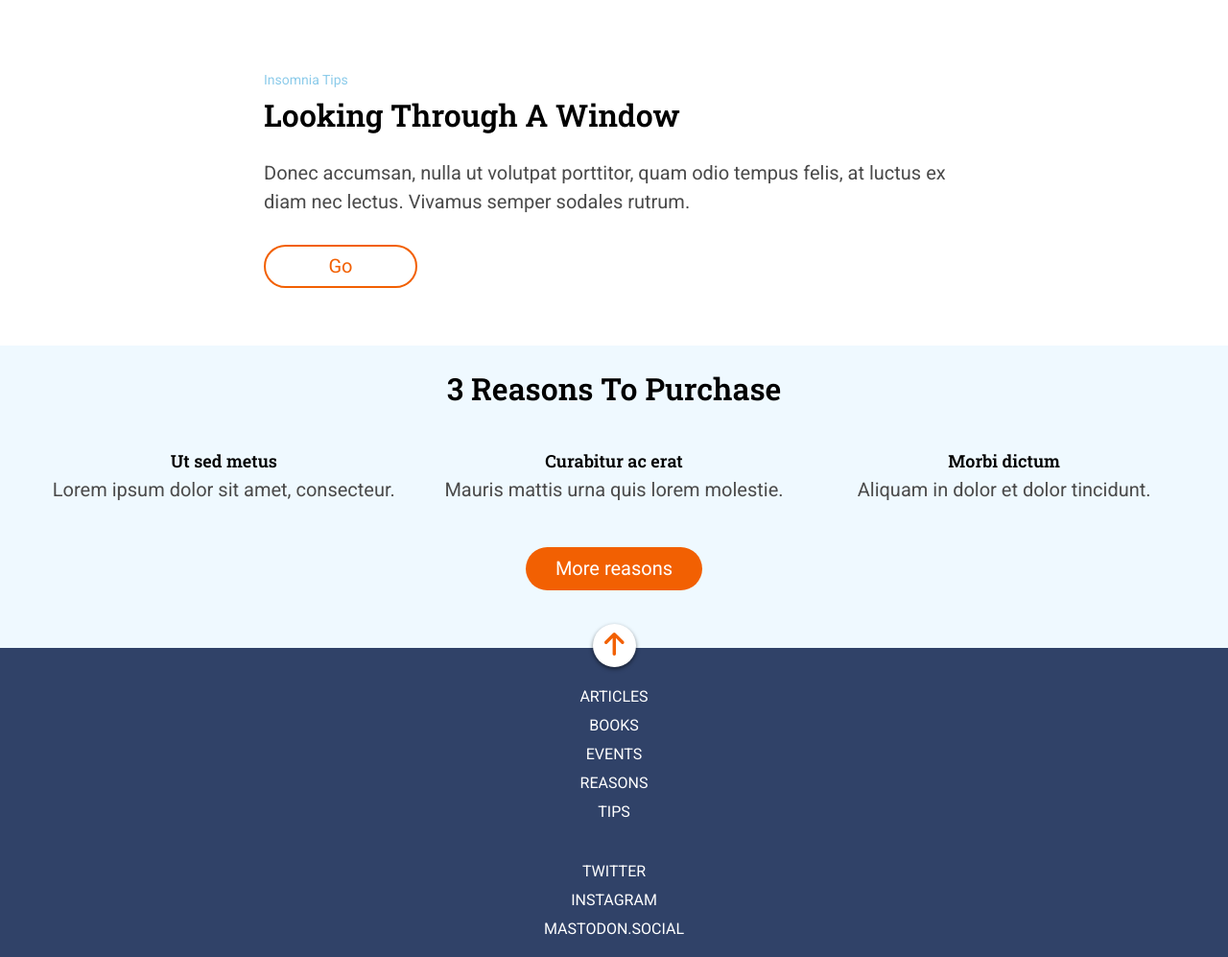
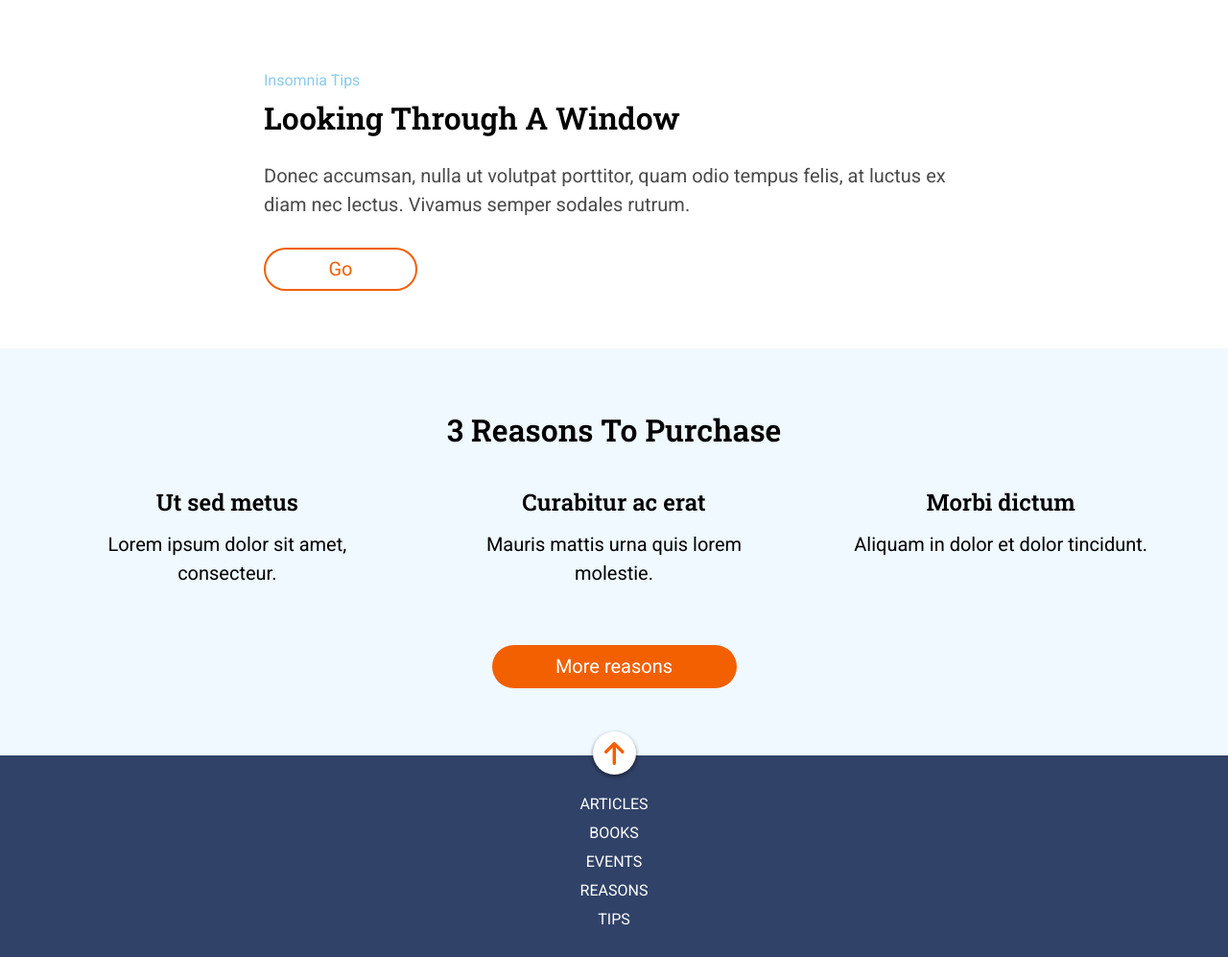
Before and after one commit to sorayav/modulo-1-evaluacion-final-sorayav, a website: page public/index.html in a window 1280 px wide. Shown: the part 800-1797 px from the top of the page at 96% size. Drawn offline with Linux system fonts and the light colour scheme.

Commit message:
Commit latest changes

```diff
--- a/_src/assets/scss/core/_variables.scss
+++ b/_src/assets/scss/core/_variables.scss
@@ -23,7 +23,8 @@ $mainContent-tb: 20px;
 $sectionTitle-mb: 24px;
 $sectionTitle-tb: 26px;
 $sectionTitle-dk: 32px;
-$smallContent: 14px;
+$smallContent-mb: 14px;
+$smallContent-pc: 16px;
 $btnSize: 20px;
 
 // Device sizes
--- a/_src/assets/scss/layouts/_footer.scss
+++ b/_src/assets/scss/layouts/_footer.scss
@@ -20,6 +20,10 @@
         align-items: center;
         position: relative;
         margin-top: -25px;
+
+        img {
+            padding-top: 25%;
+        }
     }
 
     .footer-main-menu, .footer-social-menu {
@@ -36,7 +40,7 @@
     }
 
     .footer-page-info {
-        font-size: $smallContent;
+        font-size: $smallContent-mb;
 
 
         .footer-heart {
--- a/_src/assets/scss/layouts/_main.scss
+++ b/_src/assets/scss/layouts/_main.scss
@@ -3,7 +3,7 @@
     flex-direction: column;
     justify-content: center;
 
-    p { // All constant styles in the paragraphs within the main section.
+    p { // All common styles in the paragraphs within the main section.
         font-size: $mainContent-mb;
         color: $secondaryColor;
 
@@ -40,14 +40,18 @@
 
         small { // This part is common to all articles.
             font-family: $mainFont;
-            font-size: $smallContent;
+            font-size: $smallContent-mb;
             color: $smallColor;
             display: inline-block;
             padding: 2% 0;
             text-transform: capitalize;
+
+            @include forPc {
+                font-size: $smallContent-pc;
+            }
         }
 
-        .p-content {
+        .p-article {
             margin-bottom: 0;
 
             @include forTablet {
@@ -96,16 +100,30 @@
         margin: 0;
         width: 100vw;
         background-color: $purchaseSectionBg;
-        padding: 30px 0 60px 0;
+        padding: 35px 0 60px 0;
+
+        @include forPc {
+            padding: 70px 0;
+        }
 
         .h4-main {
             font-size: $mainContent-mb;
             line-height: 30px;
             margin: 0;
+
+            @include forTablet {
+                font-size: $sectionTitle-mb;
+                padding-bottom: 14px;
+            }
         }
 
         .p-grid {
             margin: 0 0 45px 0;
+            color: $primaryColor;
+
+            @include forTablet {
+                margin: 0 0 60px 0;
+            }
         }
 
         .section-grid {
@@ -131,6 +149,7 @@
                 padding: 45px 30px 0px 30px;
                 grid-template-columns: 1fr 1fr 1fr;
                 grid-template-rows: 1fr;
+                grid-gap: 8%;
 
                 .purchase-item1 {
                     grid-column: 1/2;
@@ -146,7 +165,10 @@
                     grid-column: 3/4;
                     grid-row: 1/1;
                 }
+            }
 
+            @include forPc {
+                padding: 45px 80px 0px 80px;
             }
         }
 
@@ -173,6 +195,14 @@
                     color: $btnColor;
                     transition: background-color 0.3s linear;
                 }
+
+                @include forTablet {
+                    width: 210px;
+                }
+
+                @include forPc {
+                    width: 255px;
+                }
         }
     }
 
--- a/public/index.html
+++ b/public/index.html
@@ -36,7 +36,7 @@
 
                              <h3 class="h3-main">Looking through a window</h3>
 
-                            <p class="p-content">Donec accumsan, nulla ut volutpat porttitor, quam odio tempus felis, at
+                            <p class="p-article">Donec accumsan, nulla ut volutpat porttitor, quam odio tempus felis, at
                                 luctus ex diam nec lectus. Vivamus semper sodales rutrum.</p>
                             <button class="btn-article"
                             aria-label="Go to the article"><a href="#" title="Go to the article">Go</a>
```
Also changed, not shown: _src/templates/partials/_main.html (+1 -1 lines), public/assets/css/main.css, 1 other file.
